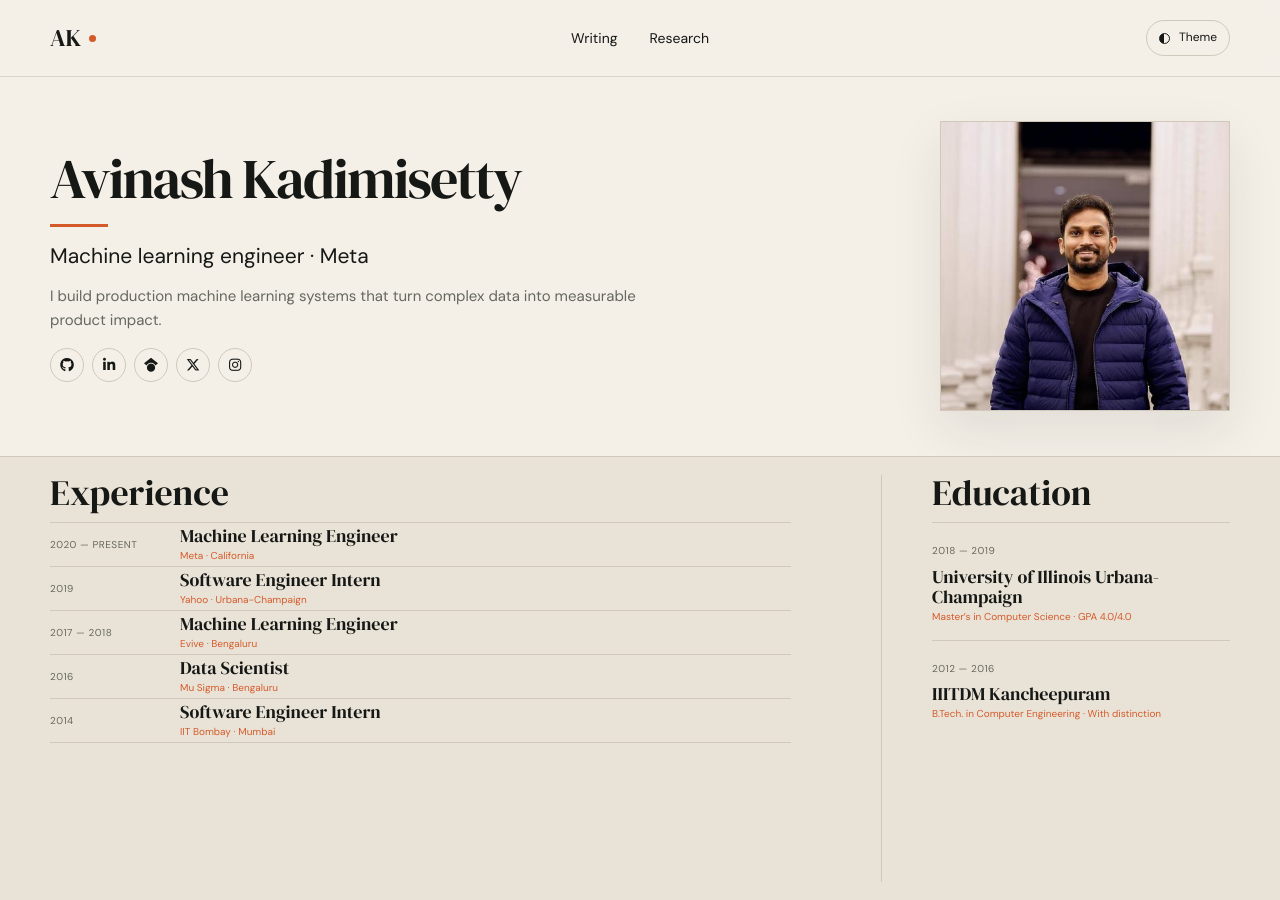
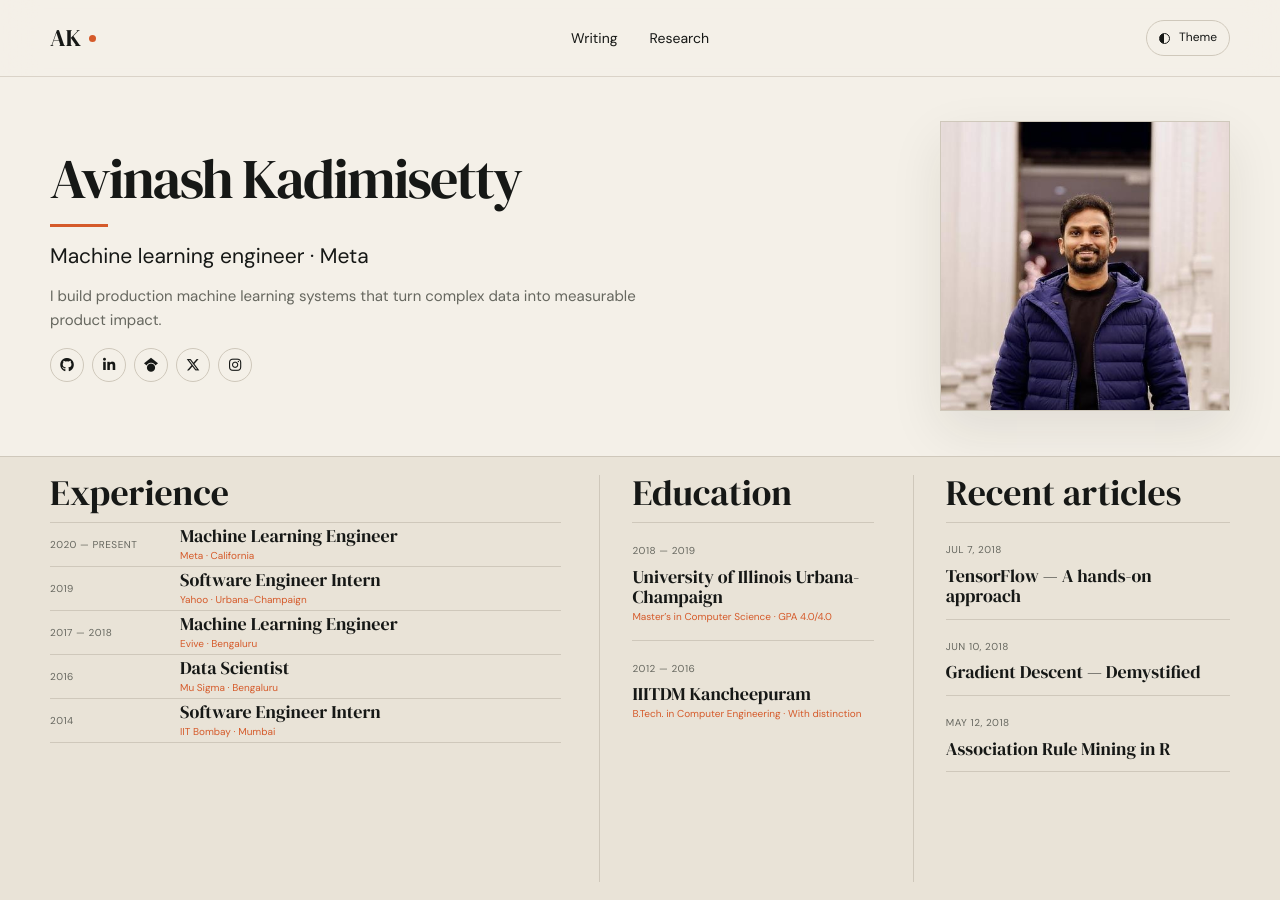
Before and after one commit to avinashingit/avinashingit.github.io, a Jekyll site: the page built from index.html, in a window 1280 px wide. Built offline with Jekyll 4.4.1, drawn with Linux system fonts in a browser that asks for light colours.

Commit message:
Add recent articles to homepage

```diff
--- a/assets/css/style.css
+++ b/assets/css/style.css
@@ -268,8 +268,8 @@ img {
 .resume-grid {
   height: 100%;
   display: grid;
-  grid-template-columns: minmax(0, 1.7fr) minmax(280px, 0.8fr);
-  gap: clamp(46px, 7vw, 92px);
+  grid-template-columns: minmax(0, 1.45fr) minmax(210px, 0.78fr) minmax(230px, 0.9fr);
+  gap: clamp(28px, 3vw, 48px);
 }
 
 .resume-grid h2 {
@@ -295,7 +295,8 @@ img {
 }
 
 .experience-list time,
-.education time {
+.education time,
+.recent-writing time {
   color: var(--muted);
   font-size: 10px;
   letter-spacing: 0.05em;
@@ -303,7 +304,8 @@ img {
 }
 
 .experience-list h3,
-.education h3 {
+.education h3,
+.recent-writing h3 {
   margin: 0;
   font-family: var(--serif);
   font-size: 18px;
@@ -318,9 +320,10 @@ img {
   font-size: 10px;
 }
 
-.education {
+.education,
+.recent-writing {
   border-left: 1px solid var(--line);
-  padding-left: clamp(28px, 4vw, 50px);
+  padding-left: clamp(22px, 2.5vw, 38px);
 }
 
 .education article {
@@ -329,6 +332,27 @@ img {
 }
 
 .education h3 {
+  margin-top: 5px;
+}
+
+.recent-article-list {
+  border-top: 1px solid var(--line);
+}
+
+.recent-article {
+  display: block;
+  border-bottom: 1px solid var(--line);
+  padding-block: 12px 13px;
+  transition: color 180ms ease, padding-left 180ms ease;
+}
+
+.recent-article:hover,
+.recent-article:focus-visible {
+  padding-left: 6px;
+  color: var(--accent);
+}
+
+.recent-article h3 {
   margin-top: 5px;
 }
 
@@ -1180,7 +1204,8 @@ a.research-item:focus-visible {
     gap: 48px;
   }
 
-  .education {
+  .education,
+  .recent-writing {
     border-top: 1px solid var(--line);
     border-left: 0;
     padding-top: 42px;
--- a/index.html
+++ b/index.html
@@ -62,5 +62,18 @@ description: Avinash Kadimisetty is a machine learning engineer at Meta who buil
         <p>B.Tech. in Computer Engineering · With distinction</p>
       </article>
     </aside>
+
+    <aside class="recent-writing" aria-labelledby="recent-writing-heading">
+      <h2 id="recent-writing-heading">Recent articles</h2>
+      <div class="recent-article-list">
+        {% assign recent_articles = site.pages | where: "article", true | sort: "date" | reverse %}
+        {% for article in recent_articles limit: 3 %}
+          <a class="recent-article" href="{{ article.url | relative_url }}">
+            <time datetime="{{ article.date | date_to_xmlschema }}">{{ article.date | date: "%b %-d, %Y" }}</time>
+            <h3>{{ article.title }}</h3>
+          </a>
+        {% endfor %}
+      </div>
+    </aside>
   </div>
 </section>
```
